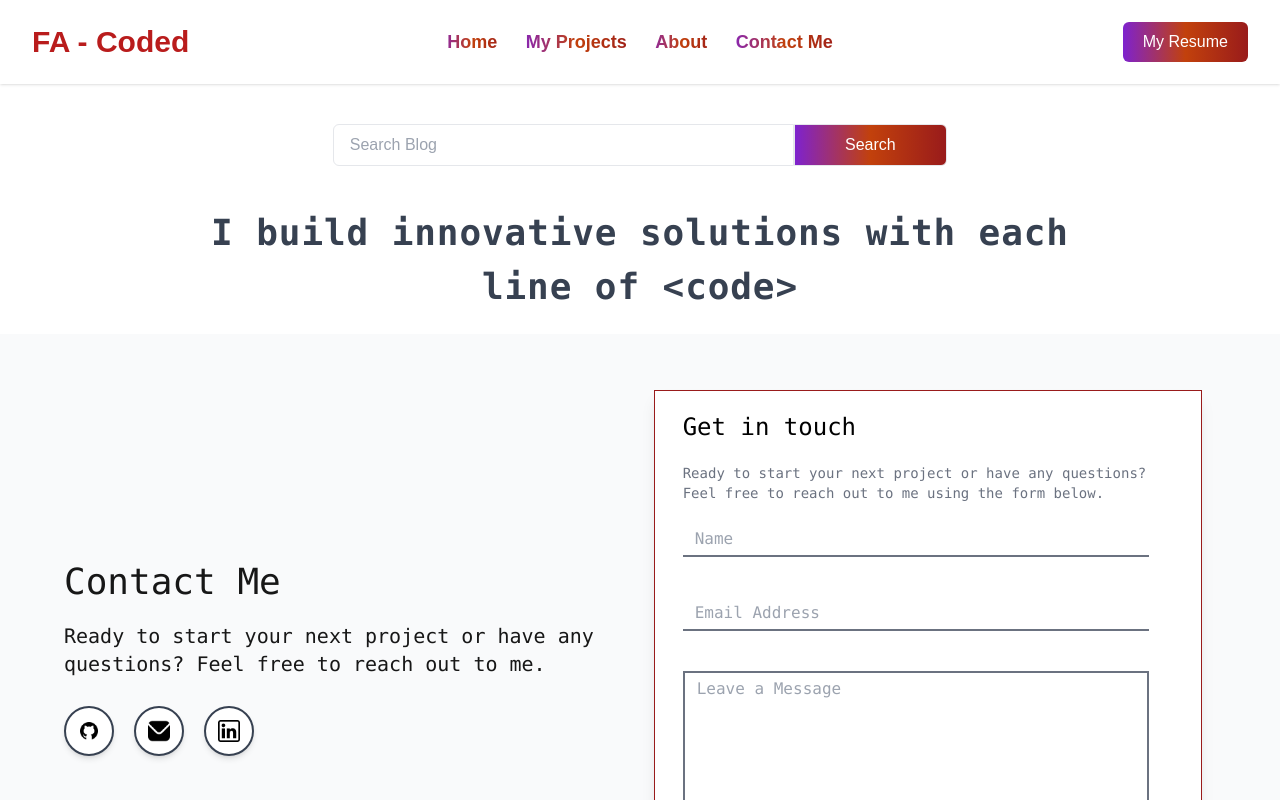
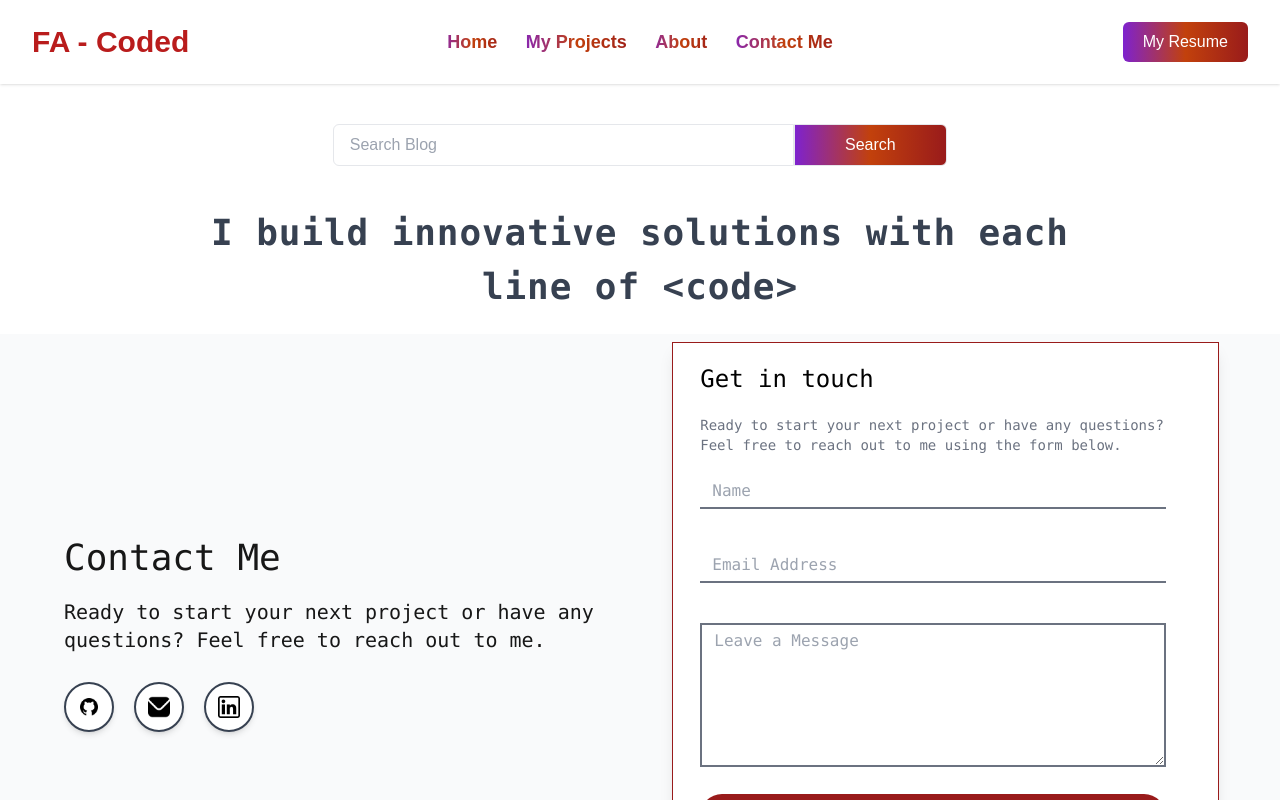
Before and after one commit to FirstAyo/fa-coded-cms, a Next.js app: page /contact in a window 1280 px wide. Shown: the top 800 px of the page. Built offline with nearby package versions, Linux system fonts and the light colour scheme.

Commit message:
changed the h and w of the social media icon in the single post section

```diff
--- a/app/(client)/projects/[slug]/page.jsx
+++ b/app/(client)/projects/[slug]/page.jsx
@@ -106,8 +106,8 @@ async function BlogArticle({ params }) {
                   <Link key={index} href="/">
                     <Image
                       src={socialIcon.authorImage}
-                      width={100}
-                      height={100}
+                      width={24}
+                      height={24}
                       alt="socialIcon"
                       className="w-[24] h-[24] "
                     />
--- a/app/components/FormInput.jsx
+++ b/app/components/FormInput.jsx
@@ -1,7 +1,7 @@
 "use client";
 import React from "react";
 
-function FormInput() {
+function FormInput({ style }) {
   function sendButton() {
     alert(
       "I am working on validating user input and getting your messages when you try to contact me. This form should be able to work in the coming days. In the main time, you can click on any of the Social Media Icons( to your left in desktop view and top of this form in mobile view) to contact me. Thank you for your understanding"
@@ -11,7 +11,7 @@ function FormInput() {
   return (
     <>
       {/* <!-- form section starts here --> */}
-      <div className="pt-14 w-[95%] mx-auto mb-10">
+      <div className="pt-2 mx-8 mb-10" style={{ width: '95%'}}>
         <form
           action=""
           className="w-[100%] text-black bg-white shadow-lg border border-red-800 font-mono"
```
Also changed, not shown: app/(client)/contact/page.jsx (line endings or trailing spaces).
